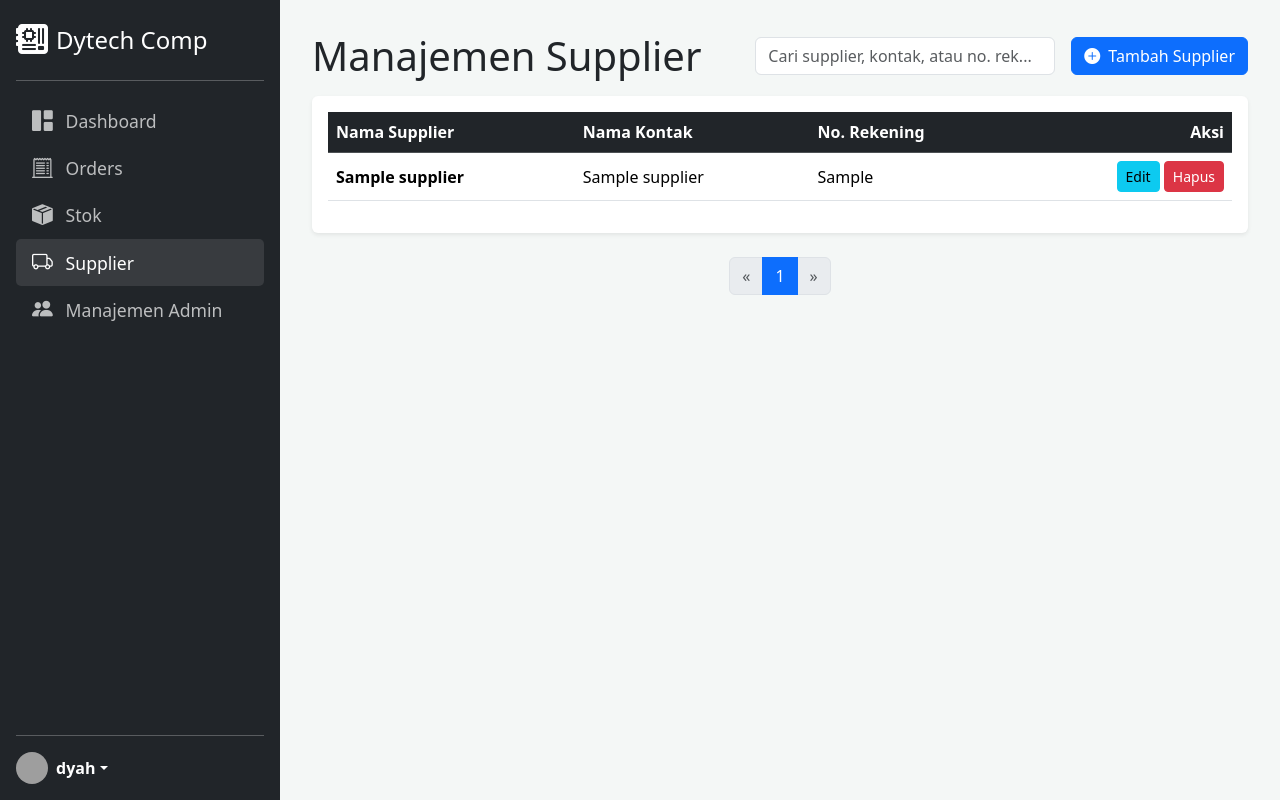
After one commit to Agrimanko/salesmgr_flask_pkg, a Flask app: page /suppliers in a window 1280 px wide. The commit adds this page. Run offline with Flask 3, Linux system fonts and the light colour scheme; a user stored in the database is signed in; tables that the repository leaves empty hold one stand-in row (values such as "Sample post"); grey boxes are pictures that could not be loaded.

Commit message:
supplier + aktivasi dashboard baru profil

```diff
--- a/app.py
+++ b/app.py
@@ -5,7 +5,7 @@ from flask_sqlalchemy import SQLAlchemy
 from sqlalchemy import func, or_
 from datetime import datetime, timedelta
 from functools import wraps
-# --- IMPORT BARU ---
+# --- IMPORT UNTUK LOGIN ---
 from flask_login import LoginManager, UserMixin, login_user, logout_user, login_required, current_user
 from werkzeug.security import generate_password_hash, check_password_hash
 from werkzeug.utils import secure_filename
@@ -59,6 +59,13 @@ class Order(db.Model):
     harga1 = db.Column(db.Float)
     harga2 = db.Column(db.Float)
     jumlah = db.Column(db.Float)
+
+# --- MODEL BARU: Supplier ---
+class Supplier(db.Model):
+    id = db.Column(db.Integer, primary_key=True)
+    nama_supplier = db.Column(db.String(150), nullable=False)
+    nama_kontak = db.Column(db.String(150))
+    no_rekening = db.Column(db.String(100))
 
 # --- Fungsi Bantuan & Decorator ---
 @login_manager.user_loader
@@ -269,6 +276,9 @@ def stock_list():
     page = request.args.get('page', 1, type=int)
     search = request.args.get('search', '').strip()
     view_mode = request.args.get('view', 'all')
+    sort_by = request.args.get('sort_by', 'nama')
+    order = request.args.get('order', 'asc')
+
     q = Stock.query
     title = "Manajemen Stok"
     if search:
@@ -280,8 +290,25 @@ def stock_list():
     elif view_mode == 'available':
         q = q.filter(Stock.qty > 0)
         title = "Stok Tersedia"
-    pagination = q.order_by(Stock.nama).paginate(page=page, per_page=10, error_out=False)
-    return render_template('stock.html', pagination=pagination, title=title, search=search, view=view_mode)
+
+    if hasattr(Stock, sort_by):
+        sort_column = getattr(Stock, sort_by)
+        if order == 'desc':
+            q = q.order_by(sort_column.desc())
+        else:
+            q = q.order_by(sort_column.asc())
+    else:
+        q = q.order_by(Stock.nama.asc())
+
+    pagination = q.paginate(page=page, per_page=10, error_out=False)
+
+    return render_template('stock.html',
+                           pagination=pagination,
+                           title=title,
+                           search=search,
+                           view=view_mode,
+                           sort_by=sort_by,
+                           order=order)
 
 @app.route('/stock/get_all_ids')
 @login_required
@@ -386,12 +413,26 @@ def batch_update_stock():
 def orders_list():
     page = request.args.get('page', 1, type=int)
     search = request.args.get('search', '').strip()
+    sort_by = request.args.get('sort_by', 'date')
+    order = request.args.get('order', 'desc')
     q = Order.query
     if search:
         search_term = f"%{search}%"
         q = q.filter(or_(Order.regno.ilike(search_term), Order.kode.ilike(search_term), Order.nama.ilike(search_term)))
-    pagination = q.order_by(Order.date.desc()).paginate(page=page, per_page=10, error_out=False)
-    return render_template('orders_new.html', pagination=pagination, search=search)
+    if hasattr(Order, sort_by):
+        sort_column = getattr(Order, sort_by)
+        if order == 'asc':
+            q = q.order_by(sort_column.asc())
+        else:
+            q = q.order_by(sort_column.desc())
+    else:
+        q = q.order_by(Order.date.desc())
+    pagination = q.paginate(page=page, per_page=10, error_out=False)
+    return render_template('orders_new.html',
+                           pagination=pagination,
+                           search=search,
+                           sort_by=sort_by,
+                           order=order)
 
 @app.route('/order/get_all_ids')
 @login_required
@@ -500,6 +541,63 @@ def batch_update_order():
         db.session.rollback()
         return jsonify({'success': False, 'message': f'Terjadi error: {str(e)}'}), 500
 
+# --- Rute Supplier ---
+@app.route('/suppliers')
+@login_required
+def supplier_list():
+    page = request.args.get('page', 1, type=int)
+    search = request.args.get('search', '').strip()
+
+    q = Supplier.query
+    if search:
+        search_term = f"%{search}%"
+        q = q.filter(or_(
+            Supplier.nama_supplier.ilike(search_term),
+            Supplier.nama_kontak.ilike(search_term),
+            Supplier.no_rekening.ilike(search_term)
+        ))
+
+    pagination = q.order_by(Supplier.nama_supplier.asc()).paginate(page=page, per_page=15, error_out=False)
+    return render_template('suppliers.html', pagination=pagination, search=search)
+
+@app.route('/supplier/new', methods=['GET', 'POST'])
+@login_required
+def new_supplier():
+    if request.method == 'POST':
+        new_supplier_item = Supplier(
+            nama_supplier=request.form['nama_supplier'],
+            nama_kontak=request.form['nama_kontak'],
+            no_rekening=request.form['no_rekening']
+        )
+        db.session.add(new_supplier_item)
+        db.session.commit()
+        flash('Supplier baru berhasil ditambahkan.', 'success')
+        return redirect(url_for('supplier_list'))
+    return render_template('supplier_form.html', title="Tambah Supplier Baru")
+
+@app.route('/supplier/edit/<int:id>', methods=['GET', 'POST'])
+@login_required
+def edit_supplier(id):
+    supplier = Supplier.query.get_or_404(id)
+    if request.method == 'POST':
+        supplier.nama_supplier = request.form['nama_supplier']
+        supplier.nama_kontak = request.form['nama_kontak']
+        supplier.no_rekening = request.form['no_rekening']
+        db.session.commit()
+        flash('Data supplier berhasil diperbarui.', 'success')
+        return redirect(url_for('supplier_list'))
+    return render_template('supplier_form.html', title="Edit Supplier", supplier=supplier)
+
+@app.route('/supplier/delete/<int:id>', methods=['POST'])
+@login_required
+def delete_supplier(id):
+    supplier = Supplier.query.get_or_404(id)
+    db.session.delete(supplier)
+    db.session.commit()
+    flash('Supplier berhasil dihapus.', 'success')
+    return redirect(url_for('supplier_list'))
+
+
 if __name__ == '__main__':
     with app.app_context():
         if not os.path.exists(app.instance_path): os.makedirs(app.instance_path)
--- a/templates/layout.html
+++ b/templates/layout.html
@@ -31,6 +31,8 @@
         <li class="nav-item"><a href="{{ url_for('dashboard') }}" class="nav-link {% if request.endpoint == 'dashboard' %}active{% endif %}"><i class="bi bi-grid-1x2-fill"></i>Dashboard</a></li>
         <li><a href="{{ url_for('orders_list') }}" class="nav-link {% if 'order' in request.endpoint %}active{% endif %}"><i class="bi bi-receipt-cutoff"></i>Orders</a></li>
         <li><a href="{{ url_for('stock_list') }}" class="nav-link {% if 'stock' in request.endpoint %}active{% endif %}"><i class="bi bi-box-seam-fill"></i>Stok</a></li>
+        <!-- MENU BARU -->
+        <li><a href="{{ url_for('supplier_list') }}" class="nav-link {% if 'supplier' in request.endpoint %}active{% endif %}"><i class="bi bi-truck"></i>Supplier</a></li>
         {% if current_user.role == 'superadmin' %}
         <li><a href="{{ url_for('manage_admins') }}" class="nav-link {% if 'admin' in request.endpoint %}active{% endif %}"><i class="bi bi-people-fill"></i>Manajemen Admin</a></li>
         {% endif %}
--- /dev/null
+++ b/templates/suppliers.html
@@ -0,0 +1,69 @@
+{% extends 'layout.html' %}
+{% from '_pagination.html' import render_pagination %}
+
+{% block content %}
+<div class="d-flex justify-content-between align-items-center mb-3">
+    <h1 class="mb-0">Manajemen Supplier</h1>
+    <div class="d-flex align-items-center">
+        <div class="me-3" style="width: 300px;">
+            <input type="text" id="searchInput" class="form-control" placeholder="Cari supplier, kontak, atau no. rek..." value="{{ search }}">
+        </div>
+        <a href="{{ url_for('new_supplier') }}" class="btn btn-primary"><i class="bi bi-plus-circle-fill me-2"></i>Tambah Supplier</a>
+    </div>
+</div>
+
+<div class="card">
+    <div class="card-body">
+        <div class="table-responsive">
+            <table class="table table-hover align-middle">
+                <thead class="table-dark">
+                    <tr>
+                        <th>Nama Supplier</th>
+                        <th>Nama Kontak</th>
+                        <th>No. Rekening</th>
+                        <th class="text-end">Aksi</th>
+                    </tr>
+                </thead>
+                <tbody>
+                    {% for supplier in pagination.items %}
+                    <tr>
+                        <td><strong>{{ supplier.nama_supplier }}</strong></td>
+                        <td>{{ supplier.nama_kontak }}</td>
+                        <td>{{ supplier.no_rekening }}</td>
+                        <td class="text-end">
+                            <a href="{{ url_for('edit_supplier', id=supplier.id) }}" class="btn btn-sm btn-info">Edit</a>
+                            <form action="{{ url_for('delete_supplier', id=supplier.id) }}" method="POST" class="d-inline" onsubmit="return confirm('Yakin ingin menghapus supplier ini?');">
+                                <button type="submit" class="btn btn-sm btn-danger">Hapus</button>
+                            </form>
+                        </td>
+                    </tr>
+                    {% else %}
+                    <tr>
+                        <td colspan="4" class="text-center">Belum ada data supplier.</td>
+                    </tr>
+                    {% endfor %}
+                </tbody>
+            </table>
+        </div>
+    </div>
+</div>
+
+<!-- Pagination -->
+<div class="mt-4">
+    {{ render_pagination(pagination, 'supplier_list') }}
+</div>
+
+<script>
+document.addEventListener('DOMContentLoaded', () => {
+    let searchTimeout;
+    const searchInput = document.getElementById('searchInput');
+    searchInput.addEventListener('keyup', () => {
+        clearTimeout(searchTimeout);
+        searchTimeout = setTimeout(() => {
+            const query = searchInput.value;
+            window.location.href = `{{ url_for('supplier_list') }}?search=${encodeURIComponent(query)}`;
+        }, 500);
+    });
+});
+</script>
+{% endblock %}
```
Also changed, not shown: supplier_processor.py (added, +44 -0 lines), suppliers_seed.csv (added, +29 -0 lines), templates/dashboard_new.html (+41 -21 lines), templates/stock_form.html (+61 -0 lines), templates/supplier_form.html (added, +25 -0 lines), static/profile_pics/6481ad48797be17c.png (added), static/profile_pics/f627acc20766c7aa.jpg (added).
